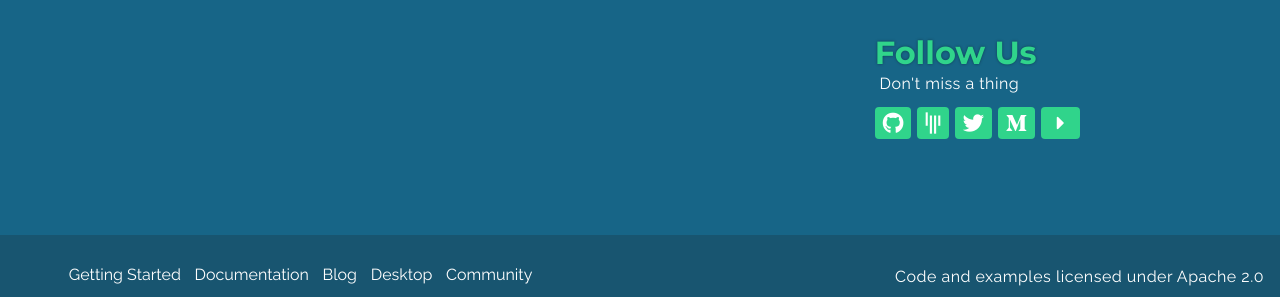
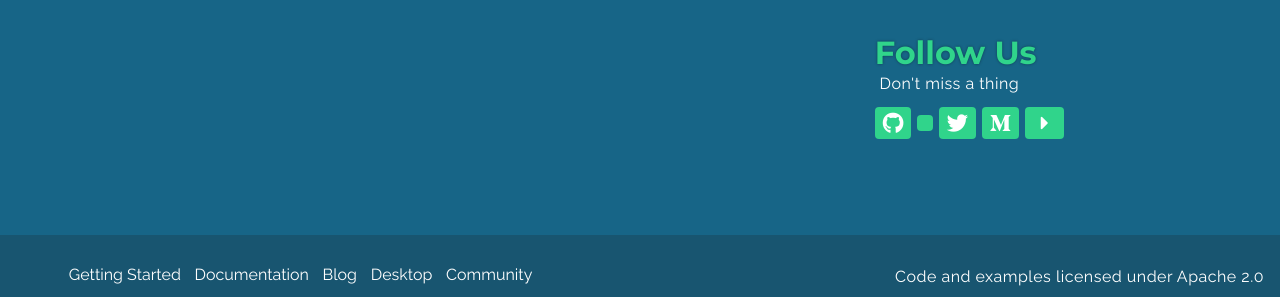
Before and after one commit to opsdroid/opsdroid.github.io, a Jekyll site: the page built from index.html, in a window 1280 px wide. Shown: the part 1965-2262 px from the top of the page. Built offline with Jekyll 4.4.1, drawn with Linux system fonts in a browser that asks for light colours; nearby versions of some CDN libraries.

Commit message:
Add files via upload

```diff
--- a/_includes/footer.html
+++ b/_includes/footer.html
@@ -20,8 +20,8 @@
       <div class="align-left social-icons">
         <a href="https://github.com/{{ site.github_username }}" title="Opsdroid Github Repo"><i
             class="fab fa-github fa-lg"></i></a>
-        <a href="https://riot.im/app/#/room/#opsdroid-general:matrix.org" title="Opsdroid Gitter Channel"><i
-            class="fab fa-gitter fa-lg"></i></a>
+        <a href="https://riot.im/app/#/room/#opsdroid-general:matrix.org" title="Opsdroid Matrix Channel"><i
+            class="fab fa-matrix fa-lg"></i></a>
         <a href="https://twitter.com/{{ site.twitter_username }}" title="Opsdroid Twitter Account"><i
             class="fab fa-twitter fa-lg"></i></a>
         <a href="https://medium.com/opsdroid" title="Opsdroid Medium Blog"><i class="fab fa-medium-m fa-lg"></i></a>
```
Also changed, not shown: README.md.
